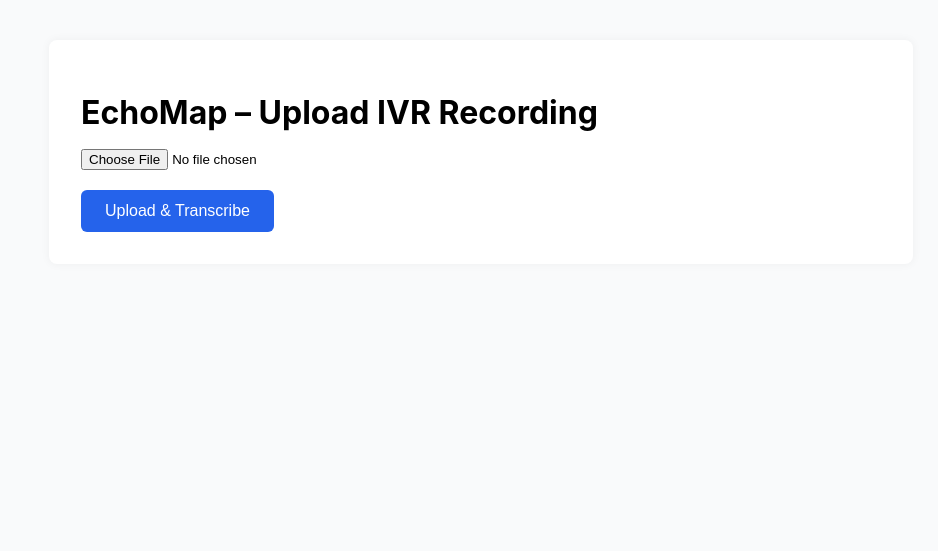
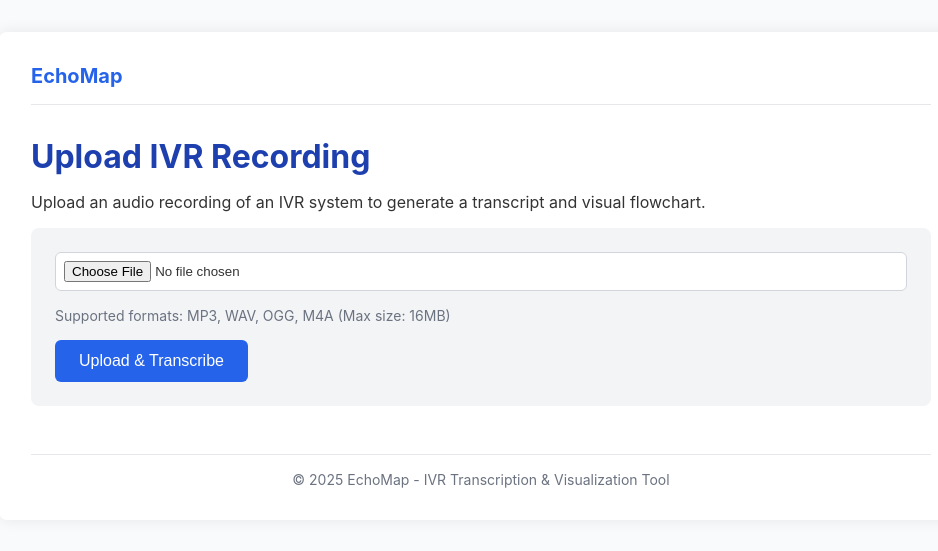
Before and after one commit to leviburn/echomap, a Flask app: page / in a window 1280 px wide. Shown: the top 551 px of the page, without its empty margins (159-1097 px from the left). Run offline with Flask 3, Linux system fonts and the light colour scheme.

Commit message:
prod version of echomap

````diff
--- a/app.py
+++ b/app.py
@@ -1,67 +1,120 @@
-from flask import Flask, render_template, request
+from flask import Flask, render_template, request, flash, redirect, url_for
 import os
 from werkzeug.utils import secure_filename
+from werkzeug.exceptions import RequestEntityTooLarge
 from transcriber import transcribe_audio
+from flow_builder import generate_flowchart
 from dotenv import load_dotenv
-import openai
 import logging
 
+# Load environment variables
 load_dotenv()
+
+# Configure application
 app = Flask(__name__)
+app.config['MAX_CONTENT_LENGTH'] = 16 * 1024 * 1024  # Limit uploads to 16MB
+app.config['UPLOAD_FOLDER'] = 'uploads'
+app.config['ALLOWED_EXTENSIONS'] = {'mp3', 'wav', 'ogg', 'm4a'}
+app.secret_key = os.getenv("SECRET_KEY", os.urandom(24))
 
 # Configure logging
-logging.basicConfig(level=logging.DEBUG)
+logging.basicConfig(
+    level=logging.DEBUG,
+    format='%(asctime)s - %(name)s - %(levelname)s - %(message)s'
+)
+logger = logging.getLogger(__name__)
 
-client = openai.OpenAI(api_key=os.getenv("OPENAI_API_KEY"))
+def allowed_file(filename):
+    """Check if the file has an allowed extension"""
+    return '.' in filename and \
+           filename.rsplit('.', 1)[1].lower() in app.config['ALLOWED_EXTENSIONS']
 
 @app.route('/', methods=['GET', 'POST'])
 def index():
     transcript = None
     flowchart = None
+    error = None
+
+    # Ensure upload directory exists
+    os.makedirs(app.config['UPLOAD_FOLDER'], exist_ok=True)
 
     if request.method == 'POST':
-        logging.debug("Received POST request")
+        logger.debug("Received POST request")
+
+        # Check if file part exists in request
         if 'file' not in request.files:
-            logging.debug("No file part in the request")
-            return render_template('index.html', transcript="No file uploaded.")
+            logger.debug("No file part in the request")
+            return render_template('index.html', error="No file uploaded.")
 
         file = request.files['file']
+
+        # Check if file was selected
         if file.filename == '':
-            logging.debug("No selected file")
-            return render_template('index.html', transcript="No file selected.")
+            logger.debug("No selected file")
+            return render_template('index.html', error="No file selected.")
 
-        filename = secure_filename(file.filename)
-        filepath = os.path.join('uploads', filename)
-        file.save(filepath)
-        logging.debug(f"Saved file to: {filepath}")
+        # Validate file type
+        if not allowed_file(file.filename):
+            logger.debug(f"Invalid file type: {file.filename}")
+            return render_template('index.html', error="Invalid file type. Please upload MP3, WAV, OGG, or M4A files.")
 
-        transcript = transcribe_audio(filepath)
-        logging.debug(f"Generated transcript: {transcript}")
+        try:
+            # Save file securely
+            filename = secure_filename(file.filename)
+            filepath = os.path.join(app.config['UPLOAD_FOLDER'], filename)
+            file.save(filepath)
+            logger.debug(f"Saved file to: {filepath}")
 
-        prompt = f"""
-        Create a mermaid flowchart based on the following transcript:
-        {transcript}
+            # Transcribe audio
+            try:
+                transcript = transcribe_audio(filepath)
+                logger.debug(f"Generated transcript: {transcript}")
 
-        Return only the mermaid flowchart code.
-        """
+                # Generate flowchart
+                try:
+                    flowchart = generate_flowchart(transcript)
+                    logger.debug("Flowchart generated successfully")
 
-        completion = client.chat.completions.create(
-            model="gpt-4",
-            messages=[
-                {"role": "system", "content": "You are a helpful assistant that creates mermaid flowcharts."},
-                {"role": "user", "content": prompt}
-            ]
-        )
+                    # Remove triple backticks and 'mermaid' tag if present
+                    if flowchart.startswith("```") and "```" in flowchart:
+                        flowchart = "\n".join(flowchart.split("\n")[1:])
+                        if flowchart.endswith("```"):
+                            flowchart = flowchart[:-3]
 
-        flowchart = completion.choices[0].message.content.strip()
+                    logger.debug(f"Processed flowchart: {flowchart}")
+                except Exception as e:
+                    logger.error(f"Error generating flowchart: {str(e)}")
+                    error = f"Error generating flowchart: {str(e)}"
+            except Exception as e:
+                logger.error(f"Error transcribing audio: {str(e)}")
+                error = f"Error transcribing audio: {str(e)}"
 
-        # Remove triple backticks and 'mermaid' tag if present
-        if flowchart.startswith("```") and flowchart.endswith("```"):
-            flowchart = "\n".join(flowchart.strip("`").split("\n")[1:])
+        except RequestEntityTooLarge:
+            logger.error("File too large")
+            error = "File too large. Maximum size is 16MB."
+        except Exception as e:
+            logger.error(f"Unexpected error: {str(e)}")
+            error = f"An unexpected error occurred: {str(e)}"
 
-        logging.debug(f"Generated flowchart: {flowchart}")
+    return render_template('index.html', transcript=transcript, flowchart=flowchart, error=error)
 
-    return render_template('index.html', transcript=transcript, flowchart=flowchart)
+@app.errorhandler(413)
+def request_entity_too_large(error):
+    """Handle file too large error"""
+    logger.error("File too large (413)")
+    return render_template('index.html', error="File too large. Maximum size is 16MB."), 413
+
+@app.errorhandler(500)
+def internal_server_error(error):
+    """Handle internal server errors"""
+    logger.error(f"Internal server error: {str(error)}")
+    return render_template('index.html', error="Internal server error. Please try again later."), 500
 
 if __name__ == '__main__':
-    app.run()
+    # Check for API key
+    if not os.getenv("OPENAI_API_KEY"):
+        logger.critical("OPENAI_API_KEY not set in environment variables")
+        print("ERROR: OPENAI_API_KEY not set. Please set it in your .env file.")
+        exit(1)
+
+    app.run(debug=True)
--- a/requirements.txt
+++ b/requirements.txt
@@ -5,6 +5,7 @@ certifi==2025.4.26
 click==8.1.8
 distro==1.9.0
 Flask==3.1.0
+gunicorn==21.2.0
 h11==0.16.0
 httpcore==1.0.9
 httpx==0.28.1
@@ -14,6 +15,7 @@ Jinja2==3.1.6
 jiter==0.9.0
 MarkupSafe==3.0.2
 openai==1.78.0
+packaging==24.0
 pydantic==2.11.4
 pydantic_core==2.33.2
 python-dotenv==1.1.0
--- a/templates/index.html
+++ b/templates/index.html
@@ -6,7 +6,13 @@
   <title>EchoMap – Upload IVR Recording</title>
   <script type="module">
     import mermaid from 'https://cdn.jsdelivr.net/npm/mermaid@10/dist/mermaid.esm.min.mjs';
-    mermaid.initialize({ startOnLoad: true });
+    mermaid.initialize({
+      startOnLoad: true,
+      theme: 'neutral',
+      flowchart: {
+        curve: 'basis'
+      }
+    });
   </script>
   <style>
     body {
@@ -14,18 +20,62 @@
         Ubuntu, Cantarell, "Open Sans", "Helvetica Neue", sans-serif;
       background-color: #f9fafb;
       padding: 2rem;
+      margin: 0;
+      color: #333;
     }
     .container {
-      max-width: 800px;
+      max-width: 900px;
       margin: auto;
       background: white;
       padding: 2rem;
       border-radius: 0.5rem;
-      box-shadow: 0 0 10px rgba(0,0,0,0.05);
+      box-shadow: 0 0 15px rgba(0,0,0,0.08);
+    }
+    header {
+      display: flex;
+      align-items: center;
+      margin-bottom: 2rem;
+      border-bottom: 1px solid #e5e7eb;
+      padding-bottom: 1rem;
+    }
+    .logo {
+      font-size: 1.25rem;
+      font-weight: bold;
+      color: #2563eb;
+      margin-right: auto;
     }
     h1 {
       font-size: 2rem;
       font-weight: bold;
+      margin-bottom: 1rem;
+      color: #1e40af;
+    }
+    h2 {
+      font-size: 1.5rem;
+      margin-top: 2rem;
+      margin-bottom: 1rem;
+      color: #1e40af;
+    }
+    .upload-form {
+      background-color: #f3f4f6;
+      padding: 1.5rem;
+      border-radius: 0.5rem;
+      margin-bottom: 2rem;
+    }
+    .file-input-wrapper {
+      display: flex;
+      margin-bottom: 1rem;
+    }
+    .file-input {
+      flex: 1;
+      padding: 0.5rem;
+      border: 1px solid #d1d5db;
+      border-radius: 0.375rem;
+      background: white;
+    }
+    .file-info {
+      font-size: 0.875rem;
+      color: #6b7280;
       margin-bottom: 1rem;
     }
     button {
@@ -36,27 +86,97 @@
       font-size: 1rem;
       border-radius: 0.375rem;
       cursor: pointer;
+      transition: background-color 0.2s;
+    }
+    button:hover {
+      background-color: #1d4ed8;
+    }
+    button:disabled {
+      background-color: #93c5fd;
+      cursor: not-allowed;
     }
     .transcript, .flowchart {
       margin-top: 2rem;
+      background: #f9fafb;
+      padding: 1.5rem;
+      border-radius: 0.5rem;
+      border: 1px solid #e5e7eb;
     }
     .mermaid {
       margin-top: 1rem;
-      background: #f3f4f6;
+      background: #fff;
       padding: 1rem;
       border-radius: 0.375rem;
+      border: 1px solid #e5e7eb;
+      overflow-x: auto;
+    }
+    .error-message {
+      background-color: #fee2e2;
+      color: #b91c1c;
+      padding: 1rem;
+      border-radius: 0.375rem;
+      margin-bottom: 1.5rem;
+      border-left: 4px solid #ef4444;
+    }
+    .loading {
+      display: none;
+      margin: 1rem 0;
+      text-align: center;
+    }
+    .loading-spinner {
+      border: 4px solid #f3f3f3;
+      border-top: 4px solid #3498db;
+      border-radius: 50%;
+      width: 30px;
+      height: 30px;
+      animation: spin 1s linear infinite;
+      margin: 0 auto 1rem;
+    }
+    @keyframes spin {
+      0% { transform: rotate(0deg); }
+      100% { transform: rotate(360deg); }
+    }
+    .footer {
+      margin-top: 3rem;
+      text-align: center;
+      font-size: 0.875rem;
+      color: #6b7280;
+      border-top: 1px solid #e5e7eb;
+      padding-top: 1rem;
     }
   </style>
 </head>
 <body>
   <div class="container">
-    <h1>EchoMap – Upload IVR Recording</h1>
+    <header>
+      <div class="logo">EchoMap</div>
+    </header>
 
-    <form method="POST" enctype="multipart/form-data">
-      <input type="file" name="file" required />
-      <br /><br />
-      <button type="submit">Upload & Transcribe</button>
-    </form>
+    <h1>Upload IVR Recording</h1>
+    <p>Upload an audio recording of an IVR system to generate a transcript and visual flowchart.</p>
+
+    {% if error %}
+    <div class="error-message">
+      {{ error }}
+    </div>
+    {% endif %}
+
+    <div class="upload-form">
+      <form id="uploadForm" method="POST" enctype="multipart/form-data">
+        <div class="file-input-wrapper">
+          <input type="file" name="file" id="fileInput" class="file-input" accept=".mp3,.wav,.ogg,.m4a" required />
+        </div>
+        <div class="file-info">
+          Supported formats: MP3, WAV, OGG, M4A (Max size: 16MB)
+        </div>
+        <button type="submit" id="submitBtn">Upload & Transcribe</button>
+      </form>
+
+      <div id="loading" class="loading">
+        <div class="loading-spinner"></div>
+        <p>Processing your audio file... This may take a minute.</p>
+      </div>
+    </div>
 
     {% if transcript %}
     <div class="transcript">
@@ -73,6 +193,27 @@
       </div>
     </div>
     {% endif %}
+
+    <div class="footer">
+      &copy; 2025 EchoMap - IVR Transcription & Visualization Tool
+    </div>
   </div>
+
+  <script>
+    // Show loading indicator when form is submitted
+    document.getElementById('uploadForm').addEventListener('submit', function() {
+      document.getElementById('submitBtn').disabled = true;
+      document.getElementById('loading').style.display = 'block';
+    });
+
+    // File size validation
+    document.getElementById('fileInput').addEventListener('change', function(e) {
+      const fileSize = this.files[0]?.size / 1024 / 1024; // size in MB
+      if (fileSize > 16) {
+        alert('File is too large! Maximum size is 16MB.');
+        this.value = ''; // Clear the file input
+      }
+    });
+  </script>
 </body>
 </html>
````
Also changed, not shown: flow_builder.py (+80 -14 lines), generate_secrets.py (added, +54 -0 lines), transcriber.py (+65 -12 lines), README.md (added), run.py (added), 1 other file.
